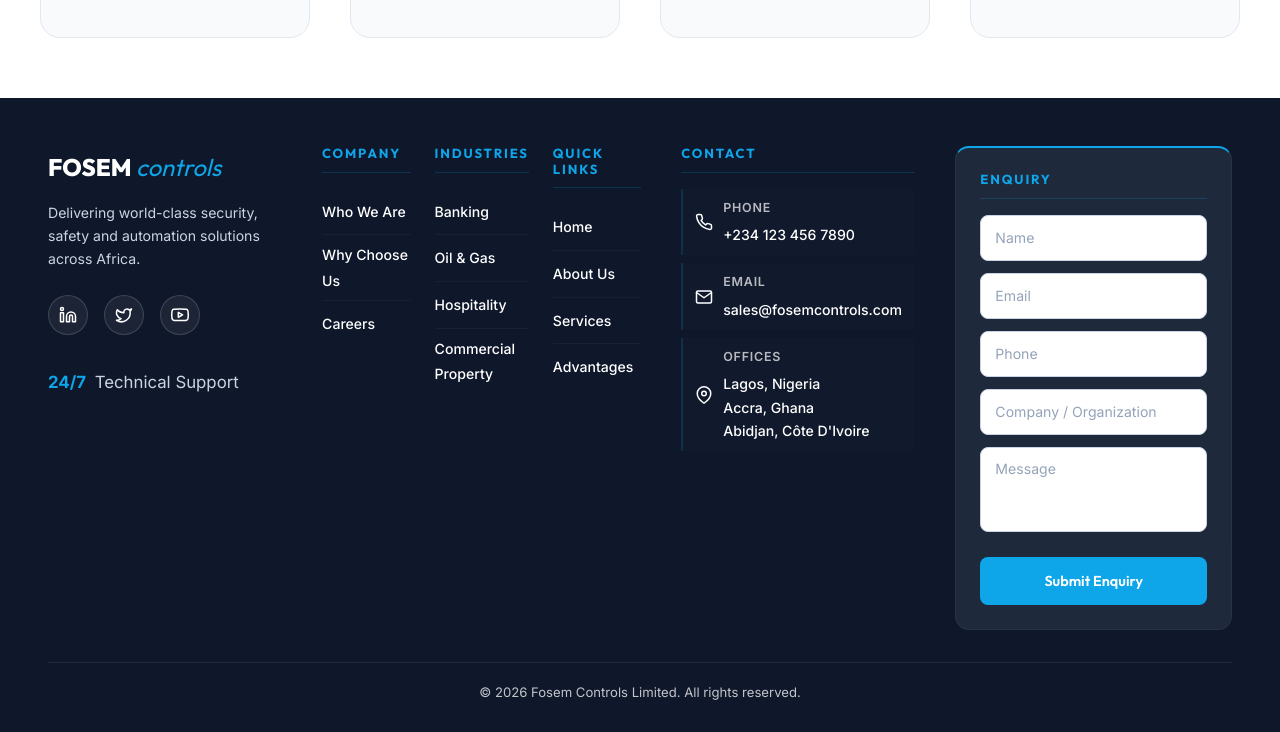
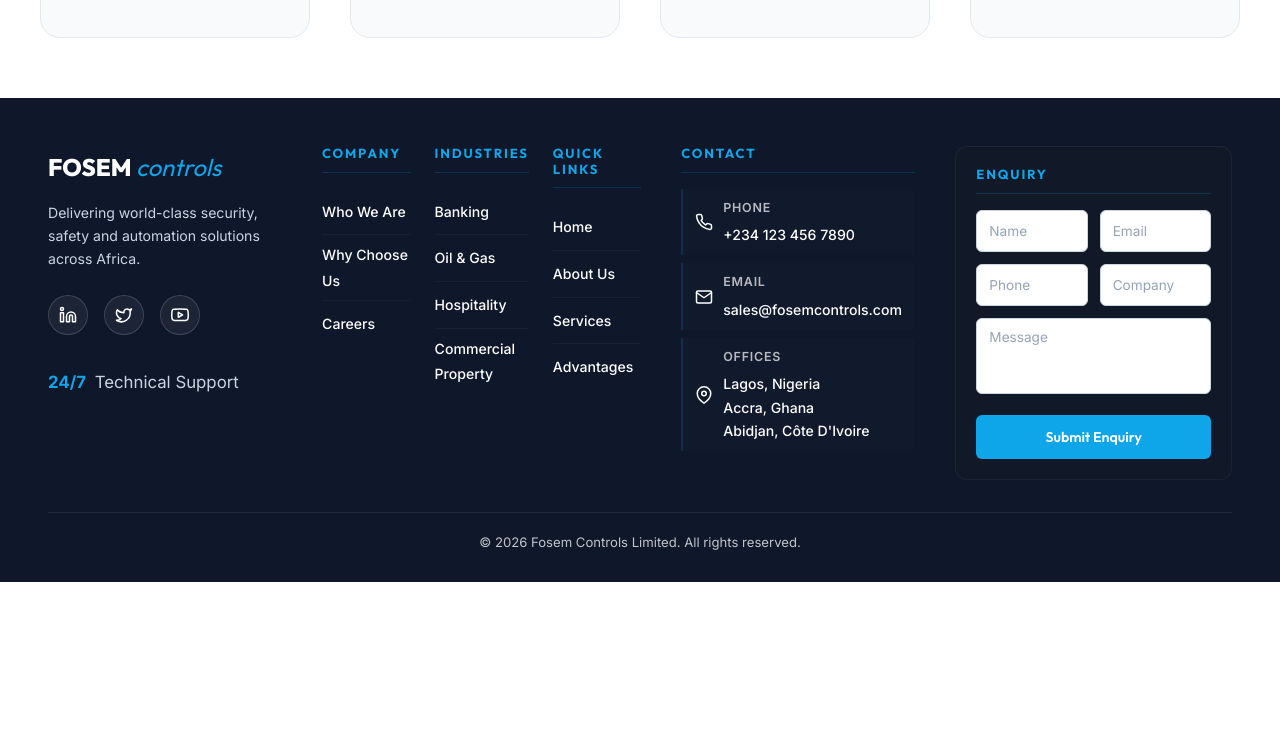
Before and after one commit to SleepyAsh21/fosem-controls, a website: page index.html in a window 1280 px wide. Shown: the part 6827-7559 px from the top of the page. After the commit the page ends 7409 px from the top, so only its background shows below. Drawn offline with Linux system fonts and the light colour scheme.

Commit message:
Redesign footer enquiry form into a grid-based 2-column corporate utility module

```diff
--- a/index.html
+++ b/index.html
@@ -796,20 +796,24 @@
           <div class="enquiry-card">
             <h4 class="enquiry-title">ENQUIRY</h4>
             <form class="enquiry-form" id="footer-enquiry-form">
+              <div class="enquiry-grid-row">
                 <div class="form-group">
                   <input type="text" name="name" placeholder="Name" required>
                 </div>
                 <div class="form-group">
                   <input type="email" name="email" placeholder="Email" required>
                 </div>
+              </div>
+              <div class="enquiry-grid-row">
                 <div class="form-group">
                   <input type="tel" name="phone" placeholder="Phone" required>
                 </div>
                 <div class="form-group">
-                <input type="text" name="company" placeholder="Company / Organization" required>
+                  <input type="text" name="company" placeholder="Company" required>
+                </div>
               </div>
               <div class="form-group">
-                <textarea name="message" placeholder="Message" rows="3" required></textarea>
+                <textarea name="message" placeholder="Message" required></textarea>
               </div>
               <button type="submit" class="enquiry-submit-btn">Submit Enquiry</button>
             </form>
--- a/styles.css
+++ b/styles.css
@@ -3137,13 +3137,13 @@
 }
 
 .enquiry-card {
-  background: #1e293b; /* dark navy slightly lighter than footer background */
-  border: 1px solid rgba(255, 255, 255, 0.05); /* subtle border */
-  border-top: 2px solid var(--primary-light); /* thin refined top blue accent line */
-  border-radius: 14px; /* modest border radius */
-  padding: 24px;
+  background: #111827; /* dark navy, matching footer background or slightly lighter slate */
+  border: 1px solid rgba(255, 255, 255, 0.05); /* very subtle low-contrast border */
+  border-radius: 12px; /* modest border radius */
+  padding: 20px;
   width: 100%;
-  max-width: 380px;
+  max-width: 380px; /* controlled width */
+  box-sizing: border-box;
 }
 
 .enquiry-title {
@@ -3162,7 +3162,20 @@
 .enquiry-form {
   display: flex;
   flex-direction: column;
+  gap: 12px; /* consistent spacing */
+}
+
+.enquiry-grid-row {
+  display: grid;
+  grid-template-columns: 1fr 1fr; /* side-by-side on desktop */
   gap: 12px;
+  width: 100%;
+}
+
+@media (max-width: 768px) {
+  .enquiry-grid-row {
+    grid-template-columns: 1fr; /* stack vertically on mobile */
+  }
 }
 
 .enquiry-form .form-group {
@@ -3172,23 +3185,23 @@
 .enquiry-form input,
 .enquiry-form textarea {
   width: 100%;
-  background: #ffffff !important; /* white textboxes */
-  color: #0f172a !important; /* dark navy text */
-  border: 1px solid #cbd5e1; /* subtle light grey border */
-  border-radius: 8px; /* modest border radius */
-  padding: 12px 14px;
+  background: #ffffff !important; /* white or soft off-white textboxes */
+  color: #0f172a !important; /* dark navy text inside inputs */
+  border: 1px solid #cbd5e1; /* subtle grey borders */
+  border-radius: 6px; /* border radius 6px to 8px */
+  padding: 10px 12px;
   font-family: var(--font-body);
-  font-size: 0.88rem;
+  font-size: 0.85rem;
   transition: border-color var(--transition-fast);
   box-sizing: border-box;
 }
 
 .enquiry-form input {
-  height: 46px; /* height 44px to 48px */
+  height: 42px; /* input height 40px to 44px */
 }
 
 .enquiry-form textarea {
-  height: 85px; /* height 80px to 90px */
+  height: 76px; /* message height 72px to 84px */
   resize: none;
 }
 
@@ -3201,23 +3214,22 @@
 .enquiry-form input:focus,
 .enquiry-form textarea:focus {
   outline: none !important;
-  border-color: var(--primary-light) !important; /* thin Fosem sky blue border */
-  box-shadow: none !important; /* no glow */
+  border-color: var(--primary-light) !important; /* thin Fosem sky blue border only on focus */
+  box-shadow: none !important; /* no glow/shadow */
 }
 
 .enquiry-submit-btn {
   background: var(--primary-light) !important; /* Fosem sky blue */
   color: #ffffff !important;
   border: none !important;
-  border-radius: 8px !important; /* matches inputs */
-  height: 48px !important; /* button height 46px to 50px */
+  border-radius: 6px !important; /* matches inputs */
+  height: 44px !important; /* button height 42px to 46px */
   font-family: var(--font-heading) !important;
   font-weight: 600 !important; /* semi-bold */
-  font-size: 0.9rem !important;
+  font-size: 0.88rem !important;
   cursor: pointer;
   transition: background var(--transition-fast) !important;
   width: 100% !important;
-  margin-top: 4px;
   box-shadow: none !important;
 }
 
```
Also changed, not shown: building-systems.html (+6 -2 lines), energy.html (+6 -2 lines), infrastructure.html (+6 -2 lines), mep.html (+6 -2 lines), security-solutions.html (+6 -2 lines). Lines whose indentation alone changed are shown as unchanged.
